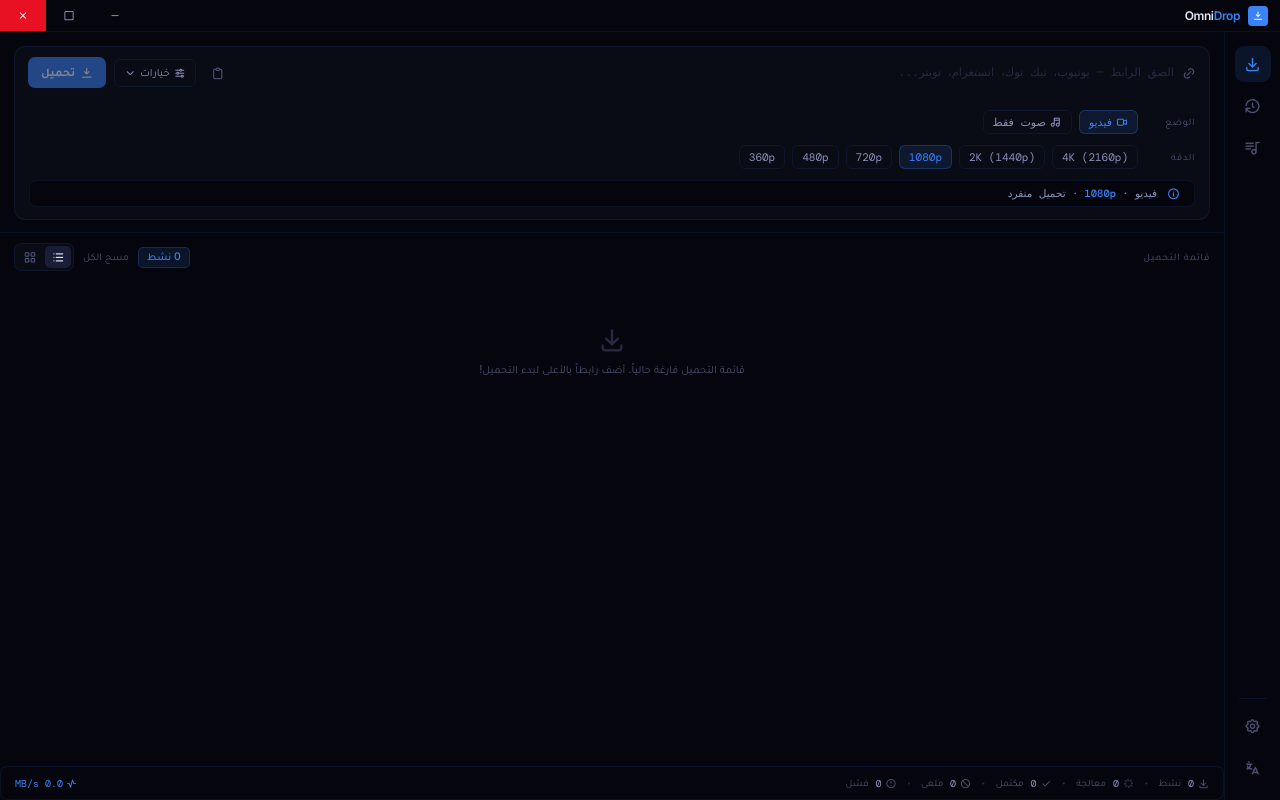
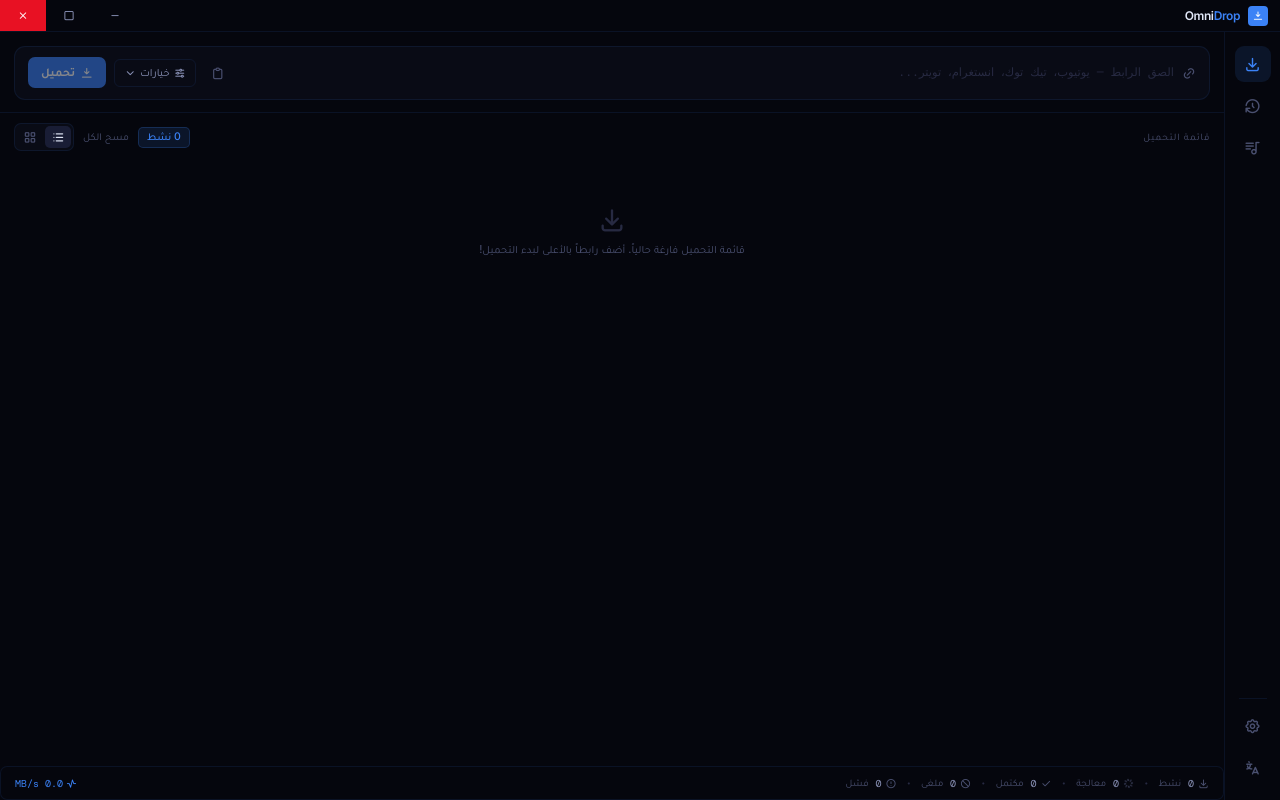
Before and after one commit to Abdelkhaleq-Me/OmniDrop, a React (Vite) app: page / in a window 1280 px wide. Built offline with nearby package versions, Linux system fonts and the light colour scheme.

Commit message:
fix: rename 'op' class to 'options-panel' in OptionsDrawer.tsx to fix options show/hide toggling

```diff
--- a/src/components/download/OptionsDrawer.tsx
+++ b/src/components/download/OptionsDrawer.tsx
@@ -37,7 +37,7 @@ export function OptionsDrawer({
   const { t } = useLang();
 
   return (
-    <div className={`op ${isOpen ? "open" : ""}`}>
+    <div className={`options-panel ${isOpen ? "open" : ""}`}>
       <div className="option-item">
         {/* Mode Selection */}
         <div className="options-row">
```
